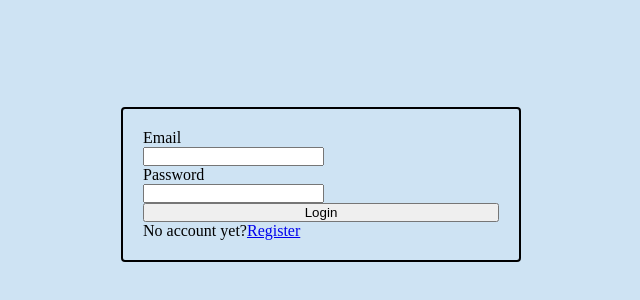
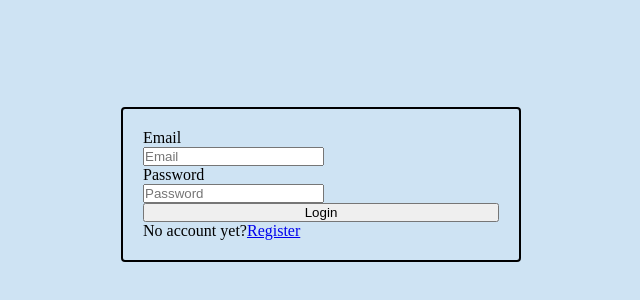
Before and after one commit to floratoth/AngularAkademiaTeam4, an Angular app in the folder center-div/: page /login in a window 1280 px wide. Shown: the part 216-516 px from the top of the page, without its empty margins (319-959 px from the left). Built offline with nearby package versions, Linux system fonts and the light colour scheme.

Commit message:
Add login errors, minor changes in login form

```diff
--- a/center-div/src/app/components/custom-text-input/custom-text-input.component.html
+++ b/center-div/src/app/components/custom-text-input/custom-text-input.component.html
@@ -2,8 +2,13 @@
   <div class="form-group">
     <input
     [type]="type"
-    [formControl]="control"/>
+    [formControl]="control"
+    [placeholder]="placeHolder"
+    />
   </div>
-  <div *ngIf="control.invalid && control.touched" class=" alert alert-danger">The field is required</div>
+  <div *ngIf="control.invalid && control.touched" class=" alert alert-danger">
+    <p *ngIf="control.hasError('required')">The field is required</p>
+    <p *ngIf="control.hasError('email')">Does not look like an email</p>
+  </div>
 
 </div>
--- a/center-div/src/app/components/custom-text-input/custom-text-input.component.ts
+++ b/center-div/src/app/components/custom-text-input/custom-text-input.component.ts
@@ -9,6 +9,7 @@ import { FormControl } from '@angular/forms';
 export class CustomTextInputComponent implements OnInit {
   @Input() type?: string
   @Input() control !: FormControl
+  @Input() placeHolder?: string
 
   constructor() {}
 
--- a/center-div/src/app/features/login/login.component.html
+++ b/center-div/src/app/features/login/login.component.html
@@ -4,18 +4,23 @@
     <app-custom-text-input
     [control]="email"
     [type]="'text'"
+    [placeHolder]="'Email'"
     ></app-custom-text-input>
 
     <label for="">Password</label>
     <app-custom-text-input
     [control]="password"
-    [type]="'password'"></app-custom-text-input>
+    [type]="'password'"
+    [placeHolder]="'Password'"
+    ></app-custom-text-input>
     <button type="submit">Login</button>
 
     <div class="link-container">
       <span class="link">No account yet?</span>
       <a href="/">Register</a>
     </div>
-
+    <div *ngIf="loginForm.hasError('invalidLogin')">
+      <small>Incorrect email or password!</small>
+    </div>
   </form>
 </div>
--- a/center-div/src/app/features/login/login.component.ts
+++ b/center-div/src/app/features/login/login.component.ts
@@ -1,5 +1,12 @@
 import { Component, OnInit } from '@angular/core';
-import { FormBuilder, FormControl, FormGroup, Validators } from '@angular/forms';
+import {
+  FormBuilder,
+  FormControl,
+  FormGroup,
+  Validators,
+} from '@angular/forms';
+import { Router } from '@angular/router';
+import { AuthenticationService } from 'src/app/services/authentication.service';
 
 @Component({
   selector: 'app-login',
@@ -9,11 +16,17 @@ import { FormBuilder, FormControl, FormGroup, Validators } from '@angular/forms'
 export class LoginComponent implements OnInit {
   loginForm: FormGroup;
 
-  constructor(fb: FormBuilder) {
+  constructor(
+    fb: FormBuilder,
+    private authService: AuthenticationService,
+    private router: Router
+  ) {
     this.loginForm = fb.group({
       email: ['', [Validators.required, Validators.email]],
       password: ['', [Validators.required]],
     });
+    console.log();
+
   }
 
   ngOnInit(): void {}
@@ -26,15 +39,15 @@ export class LoginComponent implements OnInit {
     return this.loginForm.get('password') as FormControl;
   }
 
-  login() {
-    this.loginForm.setErrors({
-      invalidLogin: true
-    });
-    console.log(this.loginForm);
-
-  }
-
   onSubmit(): void {
-    this.login();
+    if (
+      this.authService.checkLoginData(this.email.value, this.password.value)
+    ) {
+      this.router.navigate(['/task1']);
+    } else {
+      this.loginForm.setErrors({
+        invalidLogin: true,
+      });
+    }
   }
 }
--- a/center-div/src/app/services/authentication.service.ts
+++ b/center-div/src/app/services/authentication.service.ts
@@ -5,8 +5,8 @@ import { Injectable } from '@angular/core';
 })
 export class AuthenticationService {
   isLogedIn: boolean = false;
-  email: string = "email@email.com";
-  password: string = "password";
+  email: string = 'email@email.com';
+  password: string = 'password';
 
   constructor() {}
 
@@ -14,8 +14,8 @@ export class AuthenticationService {
     return this.isLogedIn;
   }
 
-  checkLoginData(email: string, password: string): void {
-    this.isLogedIn = (this.email === email && this.password === password);
+  checkLoginData(email: string, password: string): boolean {
+    this.isLogedIn = this.email === email && this.password === password;
+    return this.email === email && this.password === password;
   }
-
 }
```
